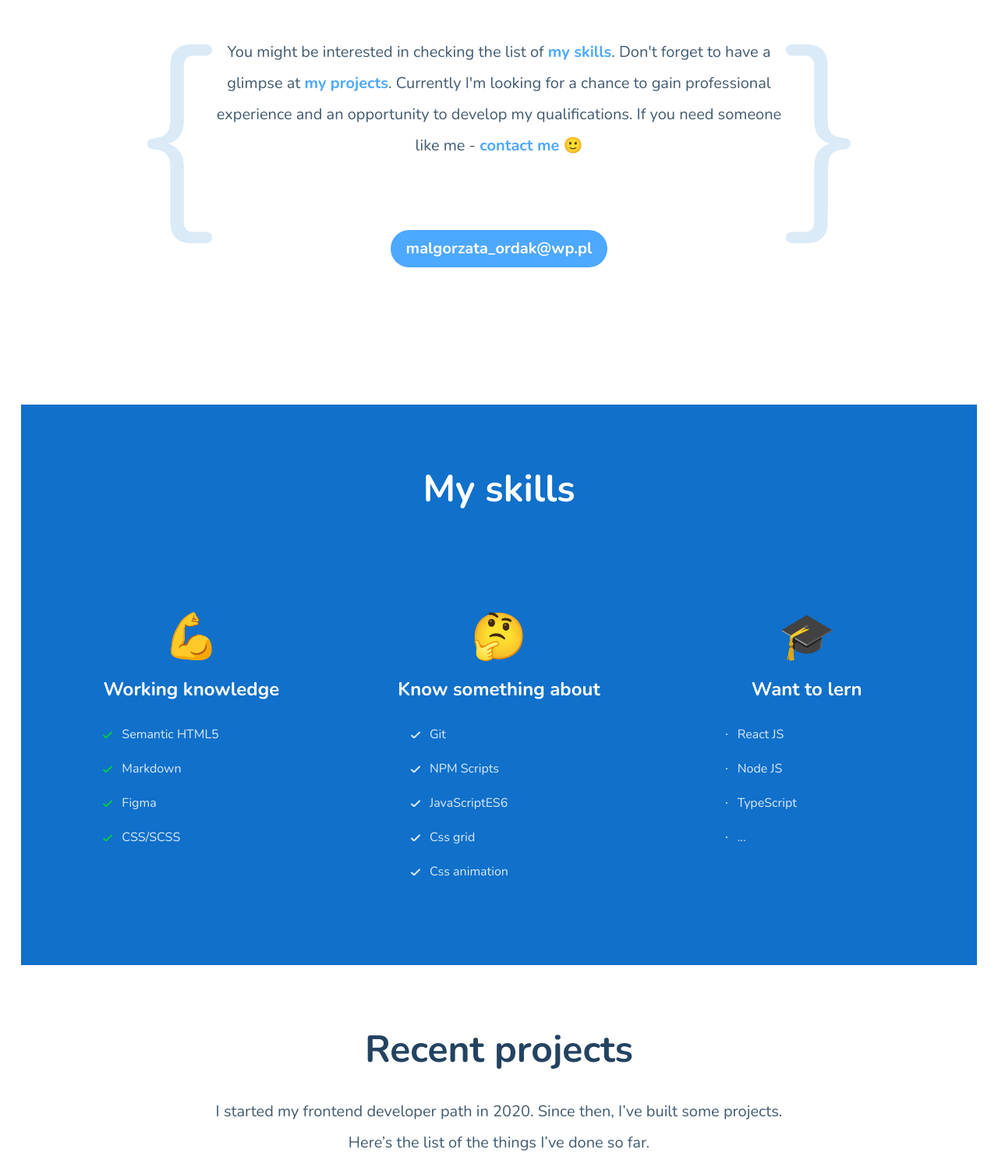
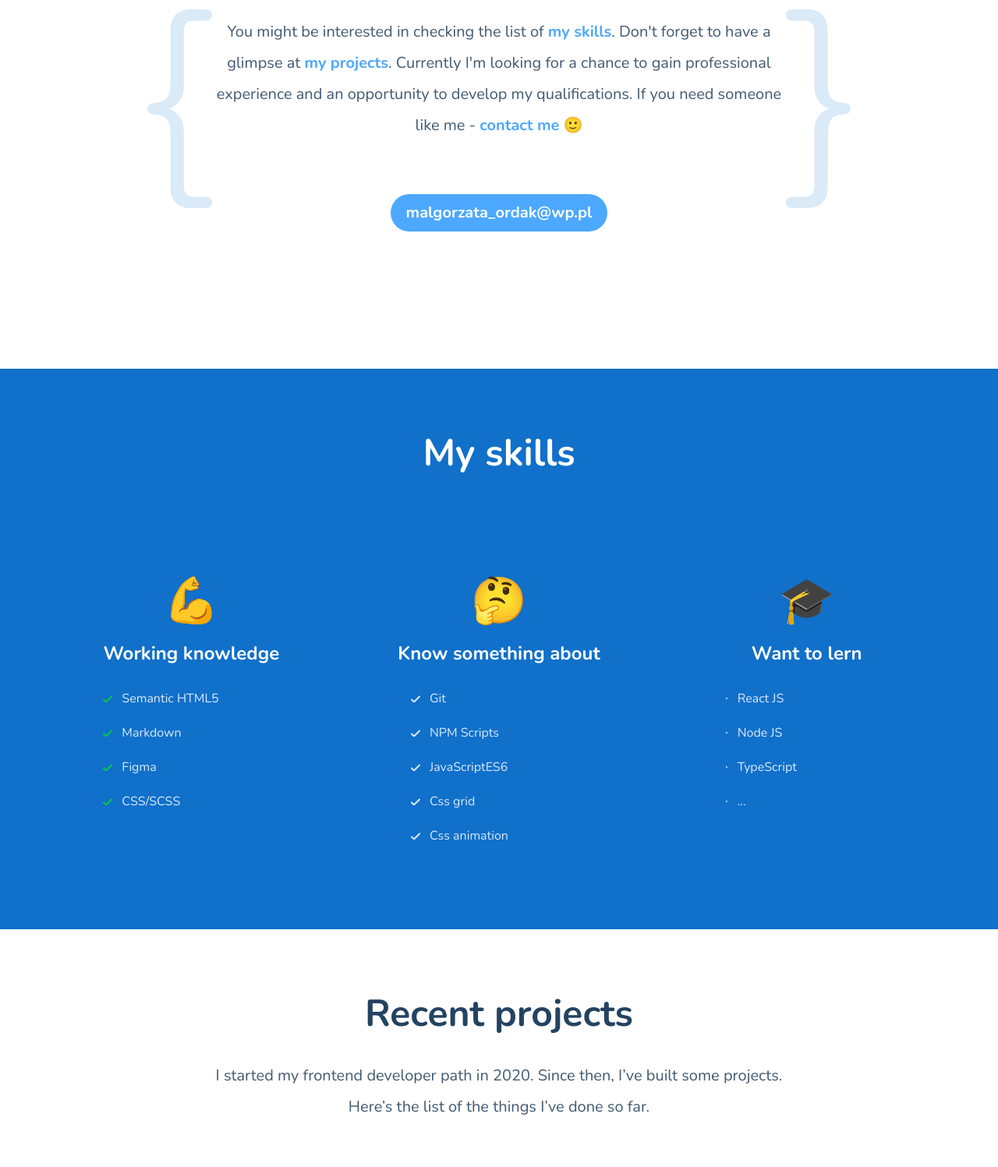
Before and after one commit to malgorzata-ordak/malgorzata-ordak.github.io, a website built with webpack: page src/pages/index.html in a window 1280 px wide. Shown: the part 503-2000 px from the top of the page at 78% size. Built offline with nearby package versions, Linux system fonts and the light colour scheme.

Commit message:
desktop adjustments

```diff
--- a/src/scss/main.scss
+++ b/src/scss/main.scss
@@ -23,3 +23,6 @@ body {
   font-family: "Nunito";
   color: $all;
 }
+main {
+  width: 100%;
+}
--- a/src/scss/modules/contact.scss
+++ b/src/scss/modules/contact.scss
@@ -2,6 +2,9 @@
   text-align: center;
   background: $veryLightBlue;
   padding: 64px 16px 88px;
+  @media (min-width: 960px) {
+    padding:64px 16px 110px 16px;
+  }
   &__h2 {
     font-style: normal;
     font-weight: bold;
@@ -15,6 +18,7 @@
       font-size: 48px;
 line-height: 56px;
 padding-bottom: 40px;
+
     }
   }
   &__links {
@@ -40,6 +44,7 @@ padding-bottom: 40px;
     text-decoration: none;
     @media (min-width: 960px) {
       margin: 56px 0 66px 110px;
+      padding: 0;
     }
 
   }
--- a/src/scss/modules/hero.scss
+++ b/src/scss/modules/hero.scss
@@ -2,8 +2,8 @@
   text-align: center;
   @media (min-width: 768px) {
     max-width: 768px;
-
-    margin: 80px 229px 88px 229px;
+  margin: 26px auto 0;
+    padding: 80px 0px 88px 0px;
   }
   &__bubble {
     position: absolute;
@@ -46,7 +46,7 @@
            content: "";
            width: 83.23px;
           height: 254.88px;
-          margin-top: 180px;
+          margin-top: 135px;
          }
          &::before {
           background: url(../assets/img/bracket-left.svg);
@@ -98,7 +98,7 @@ line-height: 40px;
     @media (min-width: 960px) {
       font-size: 32px;
       line-height: 40px;
-      margin: 0;
+      margin: 0px;
     }
   }
   &__link {
@@ -113,7 +113,8 @@ line-height: 40px;
     margin-top: 82px;
       position: relative;
       @media (min-width: 960px) {
-        margin-top: 106px;
+        // margin-top: 106px;
+        margin-top: 0;
 
     }
   }
@@ -139,12 +140,15 @@ line-height: 40px;
     font-size: 16px;
     line-height: 32px;
     margin-top: 0;
+    margin-bottom: 0;
     @media (min-width: 960px) {
       font-size: 20px;
       line-height: 40px;
+      margin-top: 24px;
+      margin-bottom: 0;
     }
-    @media (min-width: 1000px) {
-      margin-top: 50px;
-    }
+    // @media (min-width: 1000px) {
+    //   margin-top: 50px;
+    // }
   }
 }
--- a/src/scss/modules/projects.scss
+++ b/src/scss/modules/projects.scss
@@ -25,6 +25,7 @@
     row-gap: 24px;
     @media (min-width: 768px) {
       grid-template-columns: 1fr 1fr;
+      margin: 0 auto;
     }
     @media (min-width: 960px) {
       max-width: 1184px;
@@ -34,14 +35,13 @@
     font-weight: 300;
     font-size: 16px;
     line-height: 32px;
-    // margin-bottom: 46px;
     text-align: center;
     max-width: 786px;
-    // margin: 0 auto 128px;
     margin:0 auto 46px;
     @media (min-width: 960px) {
       font-size: 20px;
       line-height: 40px;
+      margin: 0 auto 128px;
     }
   }
 }
```
